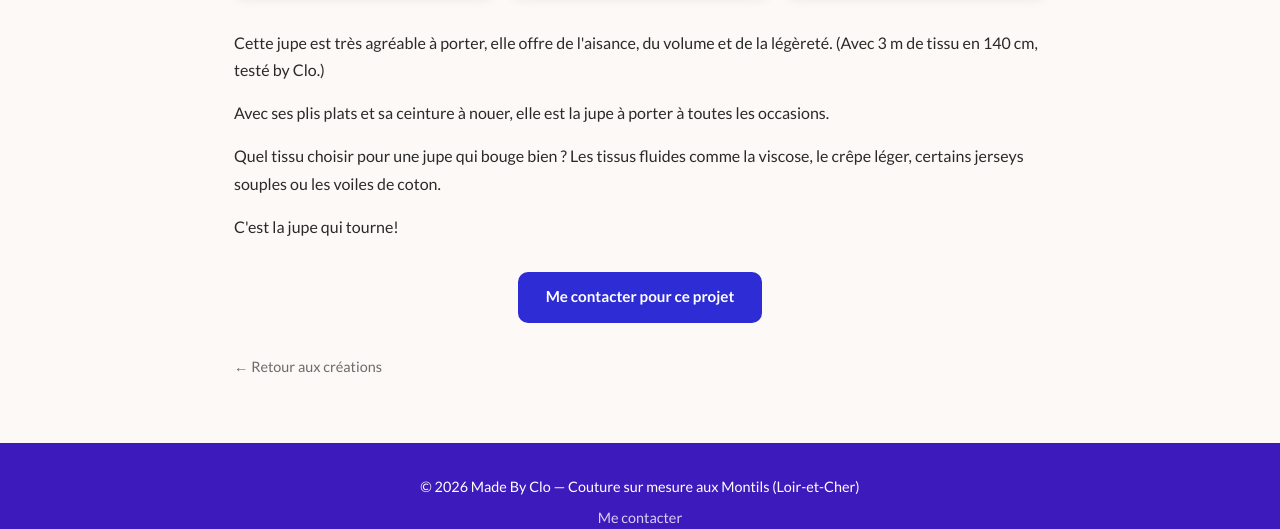
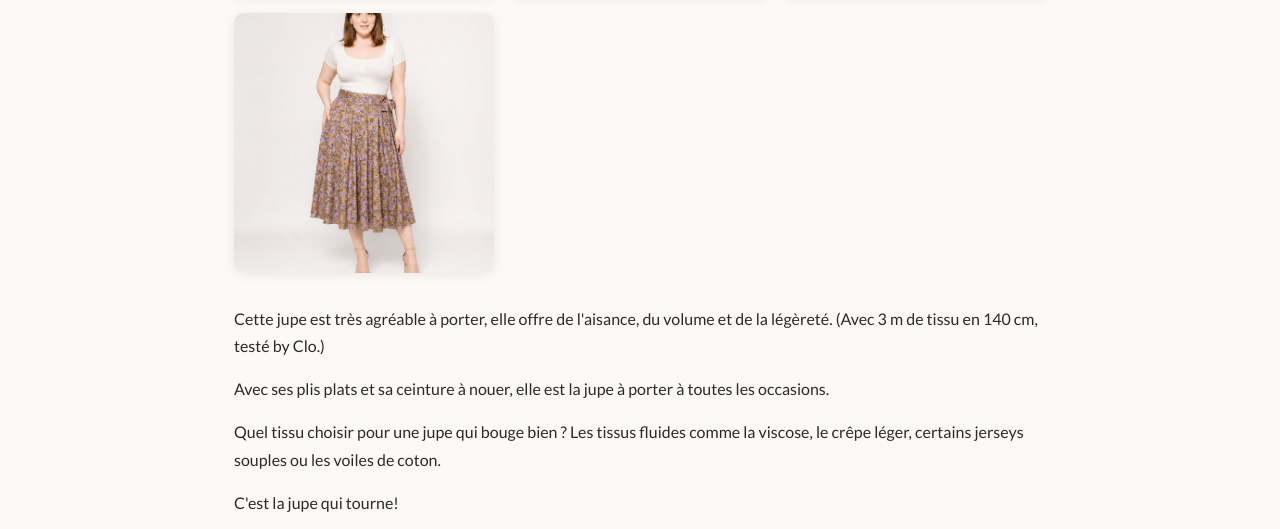
Before and after one commit to Miragide/site-claudine-madebyclo, a plain HTML site: page articles/jupe-plis-plats.html in a window 1280 px wide. Shown: the part 474-1003 px from the top of the page. Drawn offline with Linux system fonts and the light colour scheme.

Commit message:
Ajoute une nouvelle photo à l'article jupe plis plats lilas
Co-Authored-By: Claude Sonnet 4.6 <noreply@anthropic.com>

```diff
--- a/articles/jupe-plis-plats.html
+++ b/articles/jupe-plis-plats.html
@@ -32,6 +32,7 @@
 <img src="../images/IMG_6065-scaled.jpg" alt="Jupe plis plats couleur lilas">
 <img src="../images/IMG_6067-scaled.jpg" alt="Jupe plis plats couleur lilas">
 <img src="../images/IMG_60671-scaled.jpg" alt="Jupe plis plats couleur lilas">
+<img src="../images/jupe-lilas-inspiration.jpg" alt="Jupe plis plats couleur lilas">
 </div>
   <div class="article-text">
     <p>Cette jupe est très agréable à porter, elle offre de l'aisance, du volume et de la légèreté. (Avec 3 m de tissu en 140 cm, testé by Clo.)</p>
```
Also changed, not shown: images/jupe-lilas-inspiration.jpg (added).
